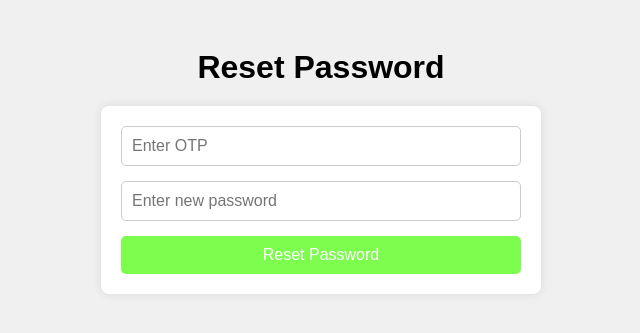
After one commit to OmkarrMain/Turf-Booking-System, a Flask app: page /reset_password in a window 1280 px wide. The commit adds this page. Shown: the top 333 px of the page, without its empty margins (319-959 px from the left). Run offline with Flask 3, Linux system fonts and the light colour scheme; some libraries are stand-ins or nearby versions.

Commit message:
Forget Password Done

```diff
--- a/app.py
+++ b/app.py
@@ -3,13 +3,25 @@ from flask_pymongo import PyMongo
 import bcrypt
 import base64
 from flask_session import Session
+from flask_mail import Mail, Message
+import random
 
 app = Flask(__name__, static_url_path='/static')
 app.config["MONGO_URI"] = "mongodb+srv://omkarr:Omkar786@tbs.inphtk9.mongodb.net/TBS"
+
 app.config['SECRET_KEY'] = b'idkwhatitis'
 app.config['SESSION_TYPE'] = 'filesystem'
+
+app.config['MAIL_SERVER'] = 'smtp.elasticemail.com'
+app.config['MAIL_PORT'] = 2525
+app.config['MAIL_USERNAME'] = 'turftribe0781@gmail.com'
+app.config['MAIL_PASSWORD'] = 'F2560104AC310A61E0ECE9183FD3BAF8009A'
+app.config['MAIL_USE_TLS'] = True
+app.config['MAIL_USE_SSL'] = False
+
 Session(app)
 
+mail = Mail(app)
 mongo = PyMongo(app)
 
 @app.route('/')
@@ -23,10 +35,10 @@ def register():
         email = request.form['email']
         password = request.form['user_password']
 
-        # Hash the password with a new salt before storing in the database
+        # Hashing the password with a new salt before storing in the database
         hashed_password = bcrypt.hashpw(password.encode('utf-8'), bcrypt.gensalt())
 
-        # Convert the hashed password to base64 encoding before storing in the database
+        # Converting the hashed password to base64 encoding before storing in the database
         encoded_password = base64.b64encode(hashed_password).decode('utf-8')
 
         users = mongo.db.users
@@ -58,6 +70,43 @@ def signin():
         return jsonify({'message': 'Login Success'}), 200
     else:
         return jsonify({'error': 'Login Failed'}), 401
+
+@app.route('/forgot_password', methods=['GET', 'POST'])
+def forgot_password():
+    if request.method == 'POST':
+        email = request.form['email']
+        otp = str(random.randint(100000, 999999))
+
+        session['otp'] = otp
+        session['email'] = email
+
+        msg = Message('Forgot Password OTP', sender='turftribe0781@gmail.com', recipients=[email])
+        msg.body = f'Your OTP for password reset is: {otp}'
+        mail.send(msg)
+
+        return redirect(url_for('reset_password'))
+    return render_template('forgot_password.html')
+
+@app.route('/reset_password', methods=['GET', 'POST'])
+def reset_password():
+    if request.method == 'POST':
+        user_otp = request.form['otp']
+        new_password = request.form['new_password']
+        email = session.get('email')
+
+        if 'otp' in session and session['otp'] == user_otp:
+            users = mongo.db.users
+            hashed_password = bcrypt.hashpw(new_password.encode('utf-8'), bcrypt.gensalt())
+            encoded_password = base64.b64encode(hashed_password).decode('utf-8')
+            users.update_one({'email': email}, {'$set': {'password': encoded_password}})
+
+            session.pop('otp', None)
+            session.pop('email', None)
+
+            return jsonify({'success': True, 'message': 'Password updated successfully'})
+        else:
+            return jsonify({'success': False, 'error': 'Invalid OTP'})
+    return render_template('reset_password.html')
 
 @app.route('/cricket')
 def cricket():
@@ -91,13 +140,7 @@ def about_us():
 def history():
     return render_template('history.html')
 
-@app.route('/get_user_name')
-def get_user_name():
-    if 'user_name' in session:
-        user_name = session['user_name']
-        return jsonify({'name': user_name})
-    else:
-        return jsonify({'name': ''})
+
 
 if __name__ == '__main__':
     app.run(debug=True)
--- /dev/null
+++ b/static/css/reset_passoword.css
@@ -0,0 +1,46 @@
+body {
+  font-family: Arial, sans-serif;
+  background-color: #f0f0f0;
+  padding: 20px;
+}
+
+h1 {
+  text-align: center;
+  margin-bottom: 20px;
+}
+
+form {
+  max-width: 400px;
+  margin: 0 auto;
+  background-color: #fff;
+  padding: 20px;
+  border-radius: 8px;
+  box-shadow: 0 0 10px rgba(0, 0, 0, 0.1);
+}
+
+input[type="text"],
+input[type="password"] {
+  width: 100%;
+  padding: 10px;
+  margin-bottom: 15px;
+  border: 1px solid #ccc;
+  border-radius: 5px;
+  box-sizing: border-box;
+  font-size: 16px;
+}
+
+button[type="submit"] {
+  width: 100%;
+  padding: 10px;
+  background-color: #7dfd4e;
+  color: #fff;
+  border: none;
+  border-radius: 5px;
+  cursor: pointer;
+  font-size: 16px;
+  transition: background-color 0.3s;
+}
+
+button[type="submit"]:hover {
+  background-color: #fff;
+}
--- /dev/null
+++ b/static/js/resete_password.js
@@ -0,0 +1,20 @@
+document.getElementById("resetPasswordForm").addEventListener("submit", function(event) {
+    event.preventDefault();
+    var form = event.target;
+    var formData = new FormData(form);
+
+    fetch(form.action, {
+        method: form.method,
+        body: formData
+    })
+    .then(response => response.json())
+    .then(data => {
+        if (data.success) {
+            alert(data.message); // Display success message
+            window.location.href = '/signinreg'; // Redirect to signinreg.html page
+        } else {
+            alert(data.error); // Display error message
+        }
+    })
+    .catch(error => console.error('Error:', error));
+});
--- a/templates/index.html
+++ b/templates/index.html
@@ -33,7 +33,6 @@
           <li><a href="/aboutus">About Us</a></li>
           <li class="dropdown"></li>
           <li id="user-icon"><i class="fas fa-user"></i></li>
-          <span id="user-name"></span>
         </ul>
       </nav>
       <h1>Turf Booking System</h1>
--- /dev/null
+++ b/templates/reset_password.html
@@ -0,0 +1,23 @@
+<!DOCTYPE html>
+<html lang="en">
+  <head>
+    <meta charset="UTF-8" />
+    <meta name="viewport" content="width=device-width, initial-scale=1.0" />
+    <title>Reset Password</title>
+    <link rel="stylesheet" href="../static/css/reset_passoword.css" />
+  </head>
+  <body>
+    <h1>Reset Password</h1>
+    <form action="/reset_password" method="POST">
+      <input type="text" name="otp" placeholder="Enter OTP" required /><br />
+      <input
+        type="password"
+        name="new_password"
+        placeholder="Enter new password"
+        required
+      /><br />
+      <button type="submit">Reset Password</button>
+    </form>
+    <script src="../static/js/resete_password.js"></script>
+  </body>
+</html>
```
Also changed, not shown: static/css/forgot_passowrd.css (added, +40 -0 lines), static/css/signinreg.css (+58 -31 lines), static/css/style.css (+26 -36 lines), static/js/main.js (+25 -46 lines), static/js/signinreg.js (+21 -0 lines), templates/forgot_password.html (added, +23 -0 lines), templates/signinreg.html (+7 -1 lines), README.md, 2 other files.
